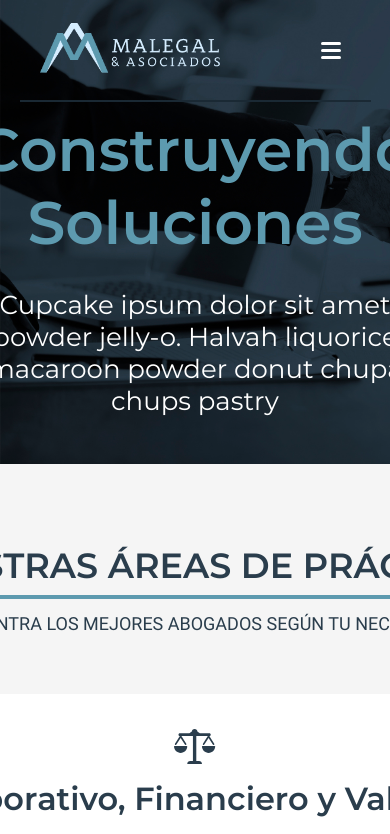
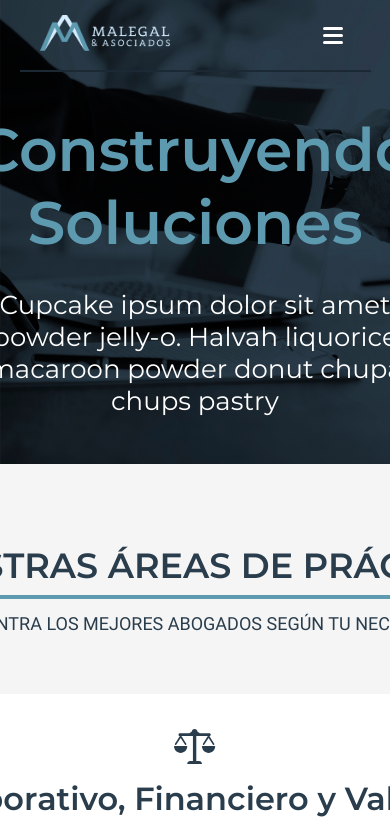
Before and after one commit to fcor/malegal, a React (Create React App) app: page / in a window 390 px wide. Shown: the top 834 px of the page. Built offline with nearby package versions, Linux system fonts and the light colour scheme.

Commit message:
Modal hidden on Mobile

```diff
--- a/src/App.css
+++ b/src/App.css
@@ -187,6 +187,7 @@ body{
 /* fixed hamburger menu */
 .hamburger-box{
   position: absolute;
+  right: calc(5vw + 20px);
   /* background-color: white; */
   /* position: absolute;
   right: 5%;
@@ -309,11 +310,6 @@ body{
   display: none;
 }
 
-/* .menu-responsive{
-  display: none;
-  border: 1px solid blue;
-} */
-
 @media screen and (max-width: 950px) {
   body{
     width: 100vw;
@@ -343,7 +339,19 @@ body{
   .menu-responsive.active{
     right: 0;
   }
+  .navbar img{
+    width:160px;
+  }
+  .navbar {
+    padding: 10px 20px;
+    height: 50px;
+  }
+}
 
+@media screen and (max-width: 420px){
+  .navbar img{
+    width:130px;
+  }
 }
 
 /* About Styles */
@@ -627,7 +635,7 @@ body{
     grid-column-gap: 25px;
     /* grid-row-gap: 25px; */
   }
-  .team-card-text{
+  .team-card .team-card-text{
     width: 100%;
     border-bottom: 3px solid #5D9AAF;
     padding-bottom: 6px;
@@ -646,7 +654,14 @@ body{
     grid-template-columns: 1fr 1fr;
     grid-column-gap: 40px;
   }
+}
+
+@media screen and (max-width: 767px) {
   /* Here should go Rodal fix for mobile */
+  .rodal,
+  .rodal-mask{
+    display: none !important;
+  }
 }
 
 @media screen and (max-width: 630px) {
```
Also changed, not shown: src/components/About.jsx (line endings or trailing spaces).
